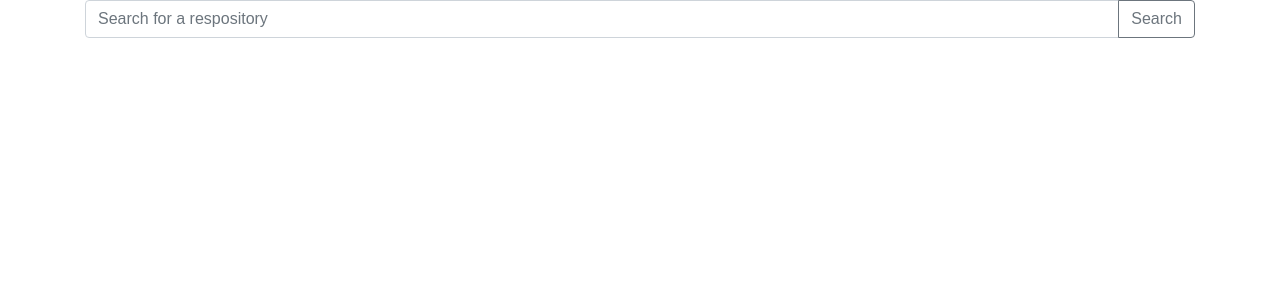
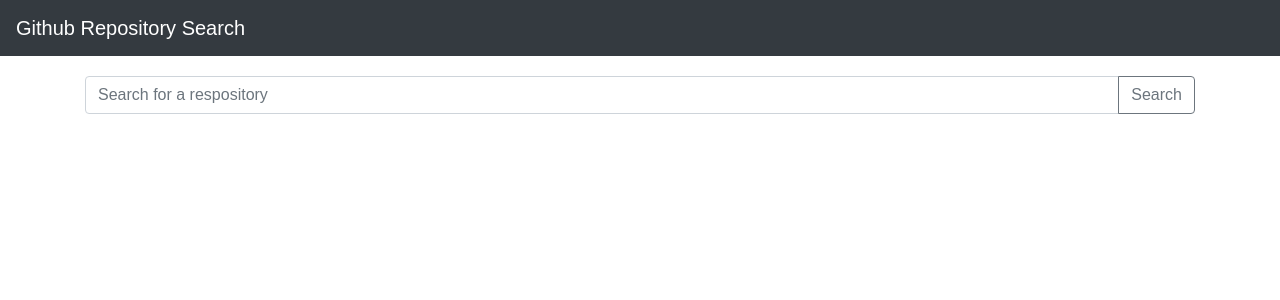
Before and after one commit to lewie9021/github-repository-search, a React (Create React App) app: page / in a window 1280 px wide. Shown: the top 300 px of the page. Built offline with nearby package versions, Linux system fonts and the light colour scheme.

Commit message:
Added header and reshuffled directory structure.

```diff
--- a/src/App.js
+++ b/src/App.js
@@ -9,6 +9,9 @@ class App extends React.Component {
     return (
       <Router>
         <div id="app">
+          <nav class="navbar navbar-dark bg-dark" style={{marginBottom: 20}}>
+            <span class="navbar-brand mb-0 h1">Github Repository Search</span>
+          </nav>
           <Route exact path="/" component={RepositorySearchPage} />
           <Route path="/repo/:userId/:repoId" component={ReadmeViewerPage} />
         </div>
```
Also changed, not shown: src/_shared/github-api/githubApi.js (renamed from src/repository-search/_shared/github-api/githubApi.js), src/index.js (line endings or trailing spaces), src/readme-viewer/ReadmeViewerPage.js (renamed from src/repository-search/readme-viewer/ReadmeViewerPage.js).
